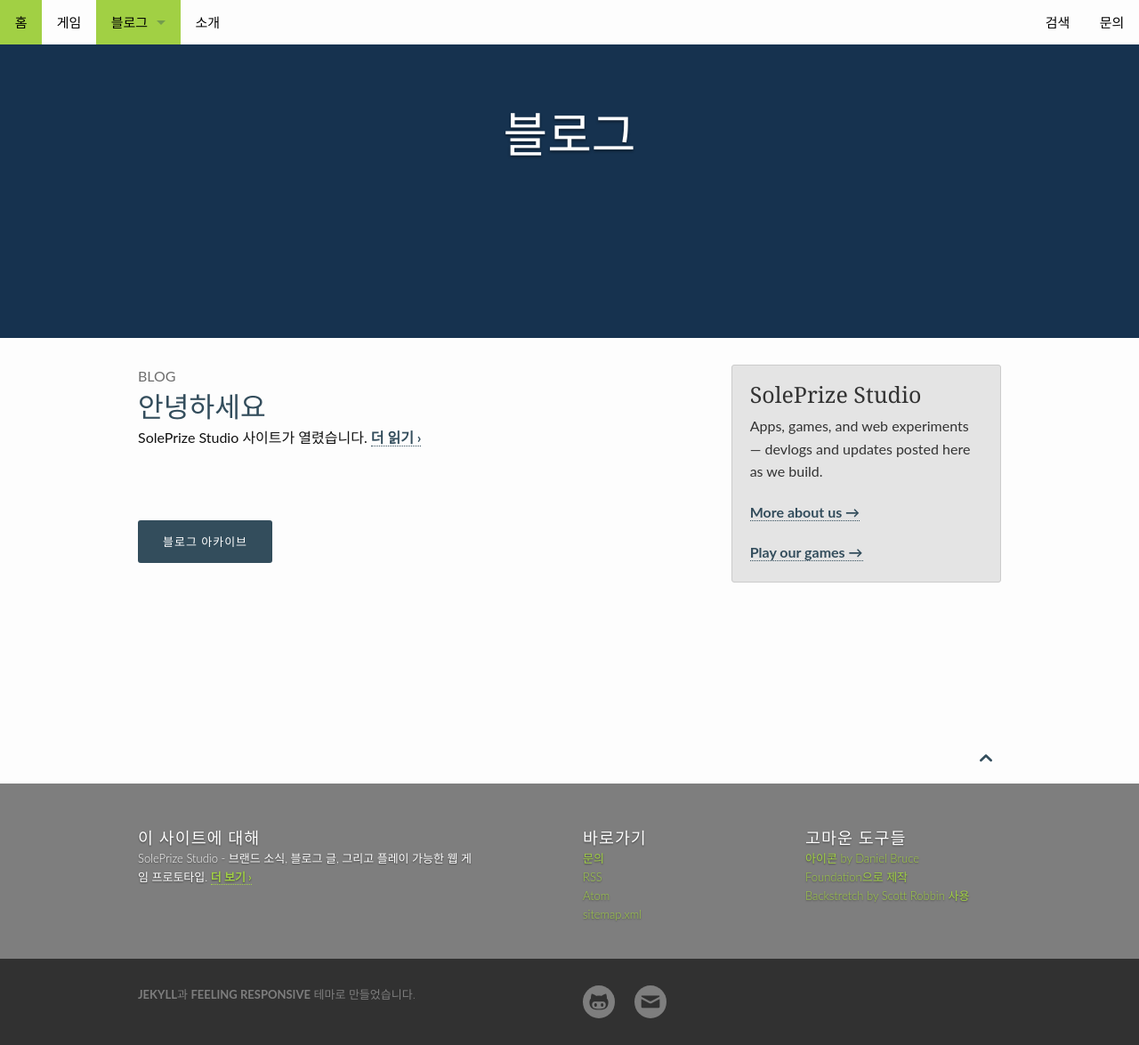
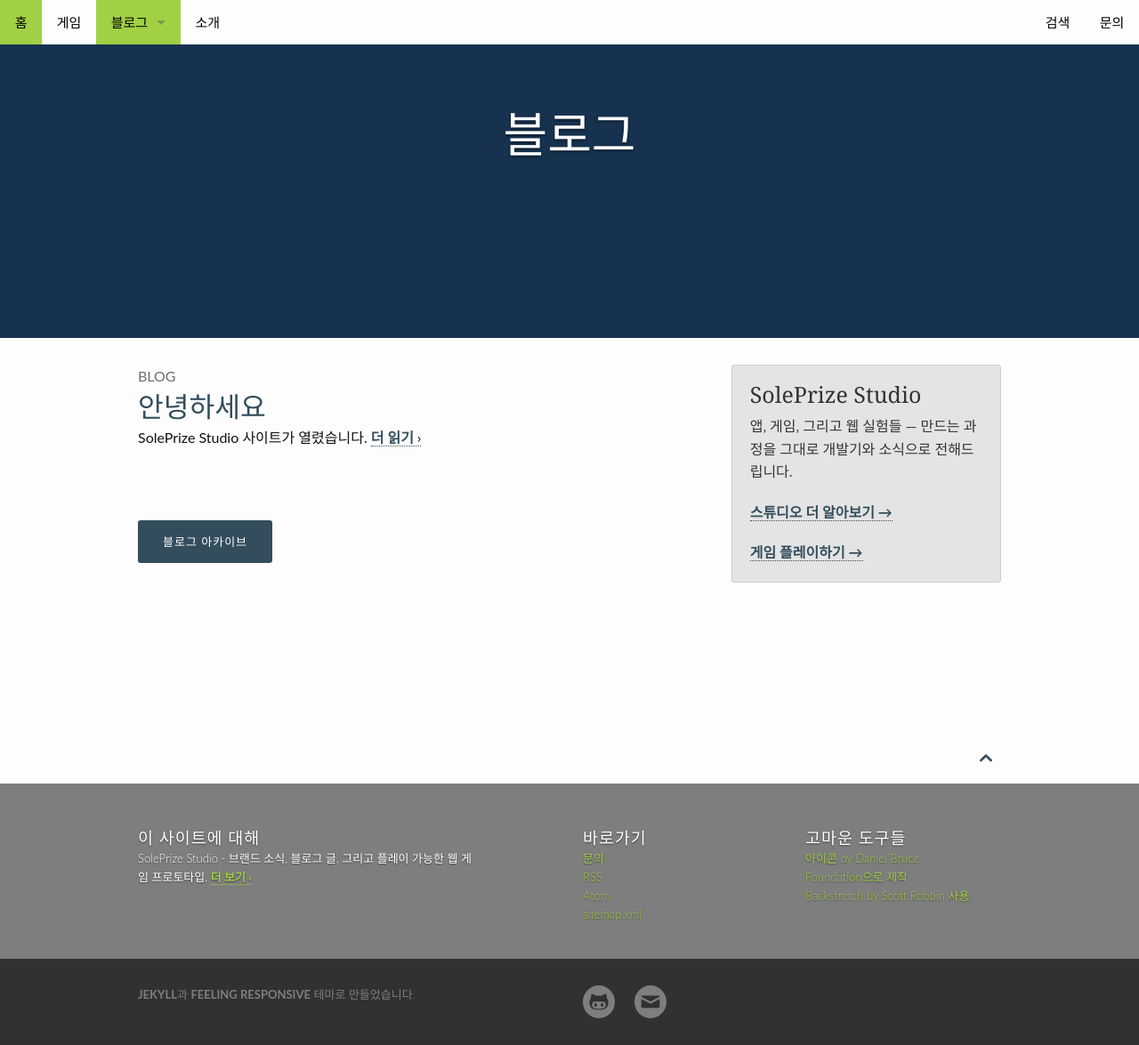
Before and after one commit to soleprizestudio/soleprizestudio.github.io, a Jekyll site: the page built from blog/index.html, in a window 1280 px wide. Shown: the whole page at 89% size. Built offline with Jekyll 4.4.1, drawn with Linux system fonts in a browser that asks for light colours; the list of posts is cut into pages by our own code.

Commit message:
Translate blog sidebar text to Korean
Missed this include during the earlier Korean localization pass.

Co-Authored-By: Claude Sonnet 5 <noreply@anthropic.com>

```diff
--- a/_includes/_sidebar.html
+++ b/_includes/_sidebar.html
@@ -2,9 +2,9 @@
 	<div class="panel radius">
 		<h3>SolePrize Studio</h3>
 		<p>
-			Apps, games, and web experiments — devlogs and updates posted here as we build.
+			앱, 게임, 그리고 웹 실험들 — 만드는 과정을 그대로 개발기와 소식으로 전해드립니다.
 		</p>
-		<p><a href="{{ '/about/' | relative_url }}">More about us &rarr;</a></p>
-		<p><a href="{{ '/games/' | relative_url }}">Play our games &rarr;</a></p>
+		<p><a href="{{ '/about/' | relative_url }}">스튜디오 더 알아보기 &rarr;</a></p>
+		<p><a href="{{ '/games/' | relative_url }}">게임 플레이하기 &rarr;</a></p>
 	</div>
 </aside>
```
